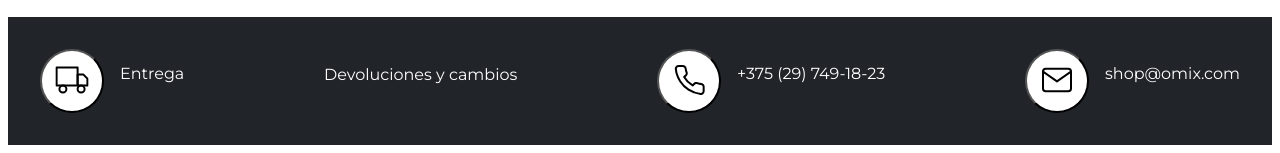
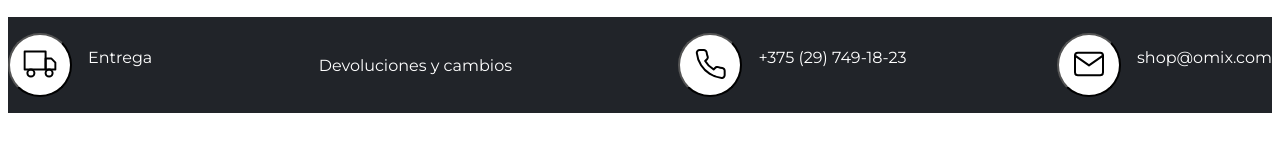
Before and after one commit to vrojo2024/Modulo1-HTML, a website built with Parcel: page src/index.html in a window 1280 px wide. Shown: the part 1196-1349 px from the top of the page. After the commit the page ends 1317 px from the top, so only its background shows below. Built offline with nearby package versions, Linux system fonts and the light colour scheme.

Commit message:
últimos arreglos

```diff
--- a/src/styles.css
+++ b/src/styles.css
@@ -10,7 +10,6 @@
 
 body {
     font-family:"Montserrat", sans-serif; /*Sans-serif será la fuente de respaldo en caso de que mi fuente de error*/
-    max-width: 1280px;
 }
 
 .barra-navegacion {
@@ -22,7 +21,6 @@ body {
     display:flex; /*los elementos se convierten en elementos flexibles*/
     color: var(--secondary);/*color de la letra del menu de navegacion*/
     border-block-end: 1px solid var(--secondary); /*borde bajo barra navegacion*/
-    max-width: 1280px;/*limite maximo de ancho para la barra de navegacion*/
     font-size: 16px; /*tamaño de la letra de la barra de navegacion*/
     z-index: 2; /*para que tenga prioridad y se apile enfrente al resto*/
     background-color: var(--primary); /*color de fondo de la barra de navegacion*/
@@ -83,6 +81,7 @@ body {
 
 /*Contenedor de las imagenes*/
 .contenedor-tarjetas {
+    max-width: 1280px;
     display: grid;
     grid-template-columns: repeat(3, 1fr);
     gap: 30px;
@@ -111,7 +110,14 @@ body {
     cursor: pointer;  /*Cambio el cursor al pasar sobre los elementos*/
 }
 
+.contenedor-footer {
+    display: flex;
+    align-items: center;
+    justify-content:space-between
 
+
+
+}
   /*Contenedor principal del footer y alineación de los elementos en horizontal*/
   footer {
     display:flex;
@@ -120,10 +126,9 @@ body {
     background-color:var(--secondary); /*color de fondo del footer*/
     color:var(--primary); /*color de las letras del footer*/
     text-align:center;
-    padding-left: 32px;
-    padding-right: 32px;
-    padding-top: 16px;
-    padding-block-end: 16px;
+    width: 100%;
+
+
 }
 
   /*Estilo de los contenedores internos de los iconos y texto*/
@@ -144,7 +149,7 @@ body {
     justify-content: flex-start;
     flex-direction: row;
     align-items: center;  /* Alineación correcta en el centro */
-    margin-top: 16px;
+    margin: 16px;
     font-size: 16px;
 }
 
@@ -153,7 +158,6 @@ body {
     background-color:var(--primary); /*Fondo blanco*/
     margin-top: 16px;
     border-radius: 50%; /*redondeo las esquinas para que quede un circulo*/
-    display: inline-block; /*Para que los iconos se alineen en línea*/
     width: 64px; /*Tamaño del ancho del circulo*/
     height: 64px; /*Tamaño del alto del círculo*/
 }
```
